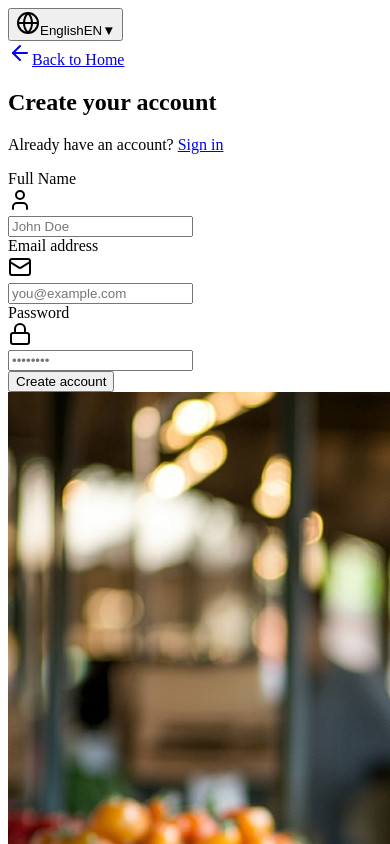
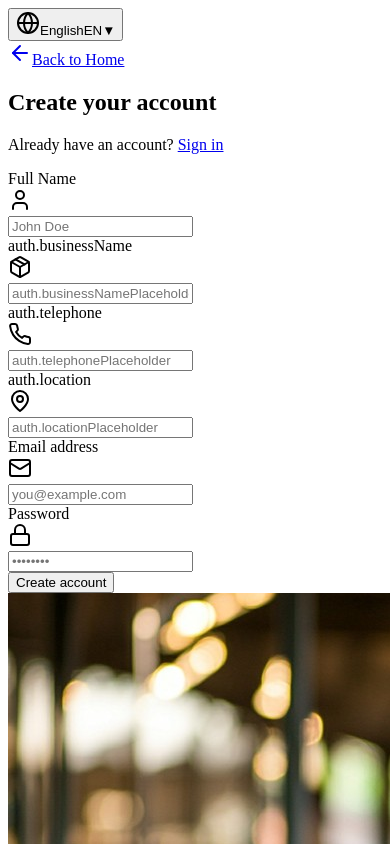
Before and after one commit to Stella-Achar-Oiro/biasharatrack, a React (Vite) app in the folder frontened/: page /signup in a window 390 px wide. Shown: the top 844 px of the page. Built offline with nearby package versions, Linux system fonts and the light colour scheme.

Commit message:
Add business name, telephone and location to sign up

```diff
--- a/frontened/src/pages/SignUp.tsx
+++ b/frontened/src/pages/SignUp.tsx
@@ -1,6 +1,6 @@
 import React, { useState } from 'react';
 import { Link, useNavigate } from 'react-router-dom';
-import { Mail, Lock, User, ArrowLeft } from 'lucide-react';
+import { Mail, Lock, User, ArrowLeft, Package, Phone, MapPin } from 'lucide-react';
 import { useAuth } from '../context/AuthContext';
 import { useTranslation } from 'react-i18next';
 
@@ -8,6 +8,9 @@ export default function SignUp() {
   const [name, setName] = useState('');
   const [email, setEmail] = useState('');
   const [password, setPassword] = useState('');
+  const [businessName, setBusinessName] = useState('');
+  const [telephone, setTelephone] = useState('');
+  const [location, setLocation] = useState('');
   const { t } = useTranslation();
   const navigate = useNavigate();
   const { register, error } = useAuth();
@@ -15,10 +18,16 @@ export default function SignUp() {
   const handleSubmit = async (e: React.FormEvent) => {
     e.preventDefault();
     try {
-      await register({ fullName: name, email, password });
+      await register({
+        fullName: name,
+        email,
+        password,
+        businessName,
+        telephone,
+        location
+      });
       navigate('/dashboard');
     } catch (err) {
-      // Error is handled by AuthContext
       console.error('Registration failed:', err);
     }
   };
@@ -70,7 +79,70 @@ export default function SignUp() {
                 </div>
               </div>
 
+
+
               <div>
+                <label htmlFor="businessName" className="block text-sm font-medium text-[#011627]">
+                  {t('auth.businessName')}
+                </label>
+                <div className="mt-1 relative">
+                  <div className="absolute inset-y-0 left-0 pl-3 flex items-center pointer-events-none">
+                    <Package className="h-5 w-5 text-[#011627]/40" />
+                  </div>
+                  <input
+                    id="businessName"
+                    type="text"
+                    required
+                    className="block w-full pl-10 pr-3 py-2 border border-gray-300 rounded-lg focus:ring-2 focus:ring-[#2EC4B6] focus:border-transparent"
+                    placeholder={t('auth.businessNamePlaceholder')}
+                    value={businessName}
+                    onChange={(e) => setBusinessName(e.target.value)}
+                  />
+                </div>
+              </div>
+
+              <div>
+                <label htmlFor="telephone" className="block text-sm font-medium text-[#011627]">
+                  {t('auth.telephone')}
+                </label>
+                <div className="mt-1 relative">
+                  <div className="absolute inset-y-0 left-0 pl-3 flex items-center pointer-events-none">
+                    <Phone className="h-5 w-5 text-[#011627]/40" />
+                  </div>
+                  <input
+                    id="telephone"
+                    type="tel"
+                    required
+                    className="block w-full pl-10 pr-3 py-2 border border-gray-300 rounded-lg focus:ring-2 focus:ring-[#2EC4B6] focus:border-transparent"
+                    placeholder={t('auth.telephonePlaceholder')}
+                    value={telephone}
+                    onChange={(e) => setTelephone(e.target.value)}
+                  />
+                </div>
+              </div>
+
+              <div>
+                <label htmlFor="location" className="block text-sm font-medium text-[#011627]">
+                  {t('auth.location')}
+                </label>
+                <div className="mt-1 relative">
+                  <div className="absolute inset-y-0 left-0 pl-3 flex items-center pointer-events-none">
+                    <MapPin className="h-5 w-5 text-[#011627]/40" />
+                  </div>
+                  <input
+                    id="location"
+                    type="text"
+                    required
+                    className="block w-full pl-10 pr-3 py-2 border border-gray-300 rounded-lg focus:ring-2 focus:ring-[#2EC4B6] focus:border-transparent"
+                    placeholder={t('auth.locationPlaceholder')}
+                    value={location}
+                    onChange={(e) => setLocation(e.target.value)}
+                  />
+                </div>
+              </div>
+            </div>
+
+            <div>
                 <label htmlFor="email" className="block text-sm font-medium text-[#011627]">
                 {t('auth.email')}
                 </label>
@@ -109,7 +181,6 @@ export default function SignUp() {
                   />
                 </div>
               </div>
-            </div>
 
             <div>
               <button
```
